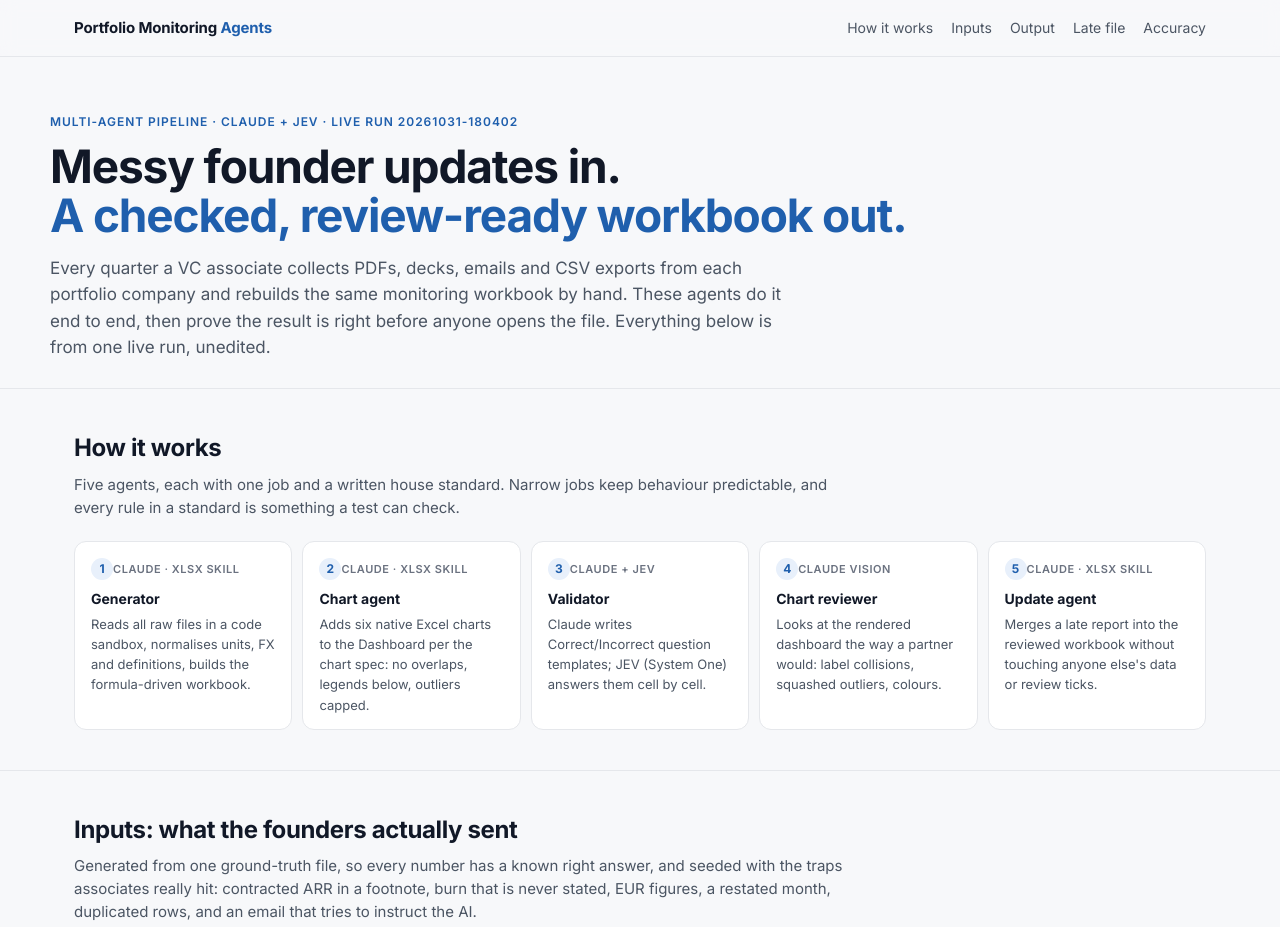
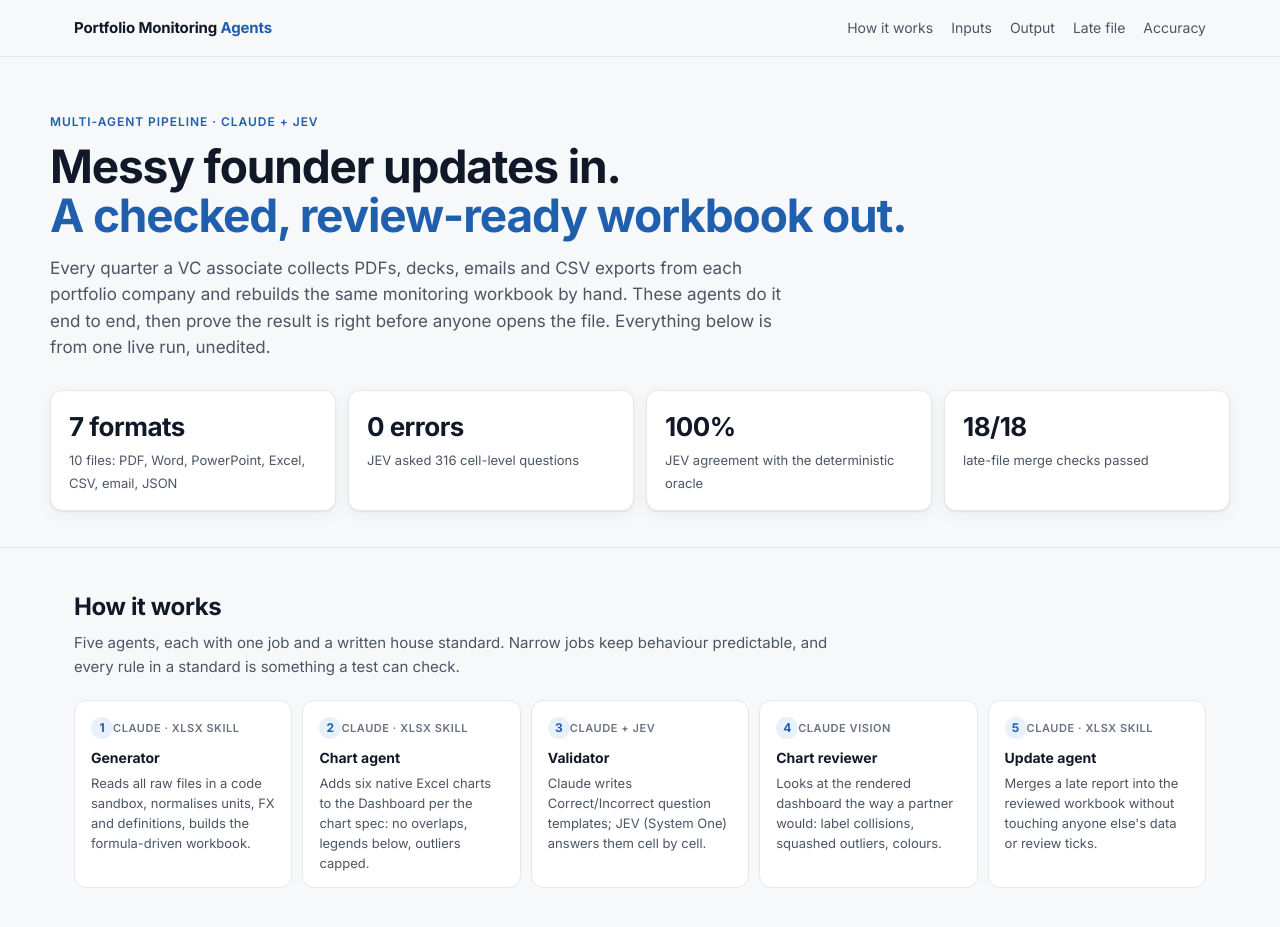
Before and after one commit to IshaPatro/MultiAgentsForMarketSizing, a plain HTML site: page web/portfolio_monitoring.html in a window 1280 px wide. Shown: the top 927 px of the page. Drawn offline with Linux system fonts and the light colour scheme.

Commit message:
Add live demo link to report and drop run ID from showcase page
Co-Authored-By: Claude Opus 5.5 <noreply@anthropic.com>

```diff
--- a/web/portfolio_monitoring.html
+++ b/web/portfolio_monitoring.html
@@ -110,9 +110,15 @@ footer{padding:28px 0 48px;color:var(--faint);font-size:13px;border-top:1px soli
 
 <main>
 <div class="wrap hero">
-  <div class="eyebrow">Multi-agent pipeline · Claude + JEV · live run 20261031-180402</div>
+  <div class="eyebrow">Multi-agent pipeline · Claude + JEV</div>
   <h1>Messy founder updates in.<br><em>A checked, review-ready workbook out.</em></h1>
   <p class="lede">Every quarter a VC associate collects PDFs, decks, emails and CSV exports from each portfolio company and rebuilds the same monitoring workbook by hand. These agents do it end to end, then prove the result is right before anyone opens the file. Everything below is from one live run, unedited.</p>
+  <div class="stats">
+    <div class="stat"><b>7 formats</b><span>10 files: PDF, Word, PowerPoint, Excel, CSV, email, JSON</span></div>
+    <div class="stat"><b>0 errors</b><span>JEV asked 316 cell-level questions</span></div>
+    <div class="stat"><b>100%</b><span>JEV agreement with the deterministic oracle</span></div>
+    <div class="stat"><b>18/18</b><span>late-file merge checks passed</span></div>
+  </div>
 </div>
 
 <section id="how"><div class="wrap">
```
Also changed, not shown: 3 other files.
